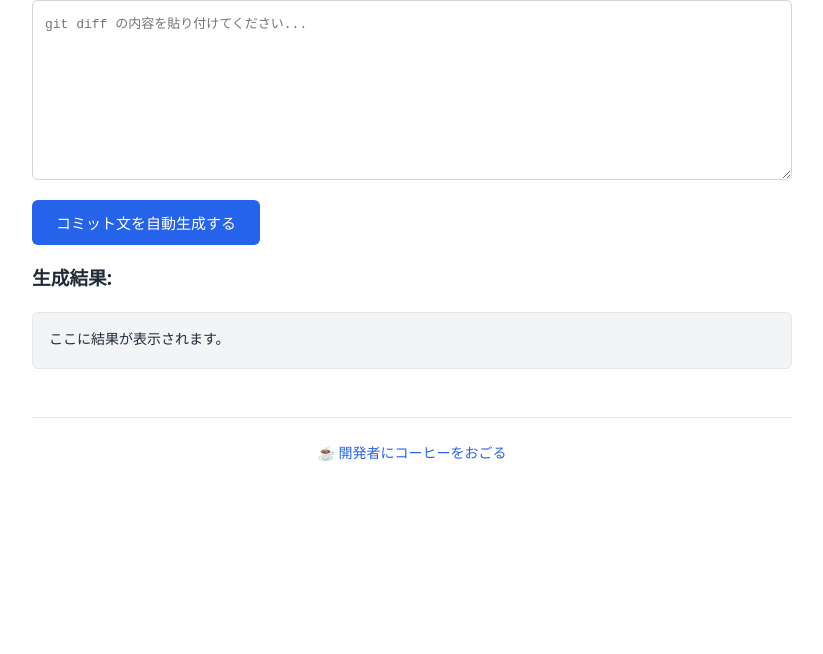
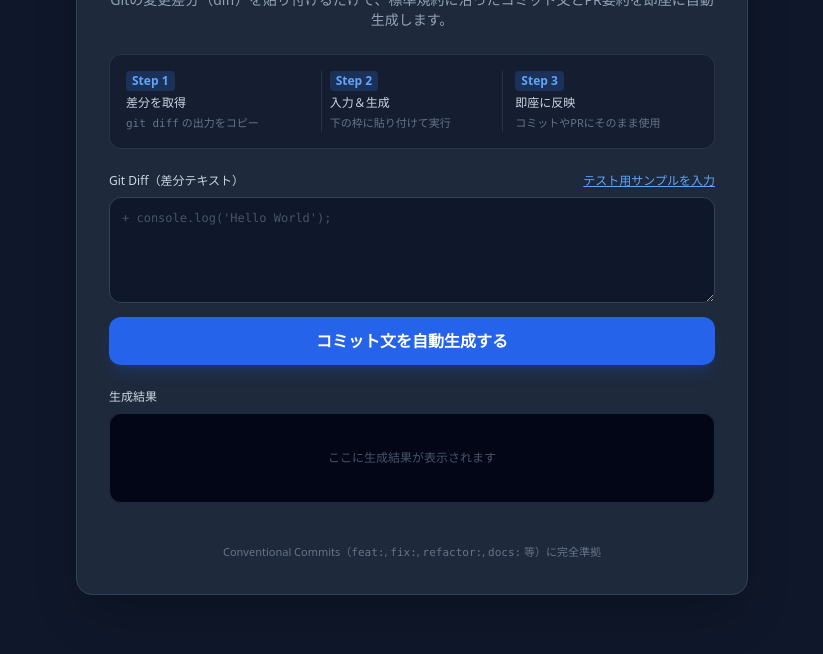
Before and after one commit to ikedalef/ai-commit-tool, a plain HTML site: page public/index.html in a window 1280 px wide. Shown: the part 146-800 px from the top of the page, without its empty margins (228-1051 px from the left). Drawn offline with nearby package versions, Linux system fonts and the light colour scheme.

Commit message:
Update index.html

```diff
--- a/public/index.html
+++ b/public/index.html
@@ -4,78 +4,115 @@
   <meta charset="UTF-8">
   <meta name="viewport" content="width=device-width, initial-scale=1.0">
   <title>AI Git Commit & PR Generator</title>
-  <style>
-    body { font-family: system-ui, -apple-system, sans-serif; max-width: 760px; margin: 40px auto; padding: 0 16px; line-height: 1.6; color: #1f2937; }
-    h1 { font-size: 24px; margin-bottom: 8px; }
-    p.desc { color: #4b5563; font-size: 14px; margin-top: 0; }
-    textarea { width: 100%; height: 180px; box-sizing: border-box; padding: 12px; font-family: monospace; font-size: 13px; border: 1px solid #d1d5db; border-radius: 6px; }
-    button { background: #2563eb; color: white; border: none; padding: 12px 24px; border-radius: 6px; cursor: pointer; font-size: 15px; font-weight: 500; margin-top: 12px; }
-    button:disabled { opacity: 0.6; cursor: not-allowed; }
-    pre { background: #f3f4f6; padding: 16px; border-radius: 6px; white-space: pre-wrap; font-size: 14px; border: 1px solid #e5e7eb; }
-    .share-box { margin-top: 16px; padding: 12px; background: #ecfdf5; border: 1px solid #a7f3d0; border-radius: 6px; font-size: 14px; display: none; }
-    .footer { margin-top: 48px; border-top: 1px solid #e5e7eb; padding-top: 24px; text-align: center; font-size: 14px; color: #6b7280; }
-  </style>
+  <script src="https://cdn.tailwindcss.com"></script>
 </head>
-<body>
-  <h1>AI Git Commit & PR Generator</h1>
-  <p class="desc"><code>git diff</code> の出力を貼り付けると、規約（Conventional Commits）に準拠したコミット文とPR要約を即座に生成します。</p>
+<body class="bg-slate-900 text-slate-100 min-h-screen py-8 px-4 flex justify-center items-center">
+  <main class="max-w-2xl w-full bg-slate-800 border border-slate-700 rounded-2xl p-6 sm:p-8 shadow-2xl space-y-6">
 
-  <textarea id="diffInput" placeholder="git diff の内容を貼り付けてください..."></textarea>
-  <button id="btn" onclick="generate()">コミット文を自動生成する</button>
+    <!-- タイトル・概要 -->
+    <header class="text-center space-y-2">
+      <h1 class="text-2xl sm:text-3xl font-extrabold tracking-tight bg-clip-text text-transparent bg-gradient-to-r from-blue-400 to-teal-300">
+        AI Git Commit & PR Generator
+      </h1>
+      <p class="text-xs sm:text-sm text-slate-400">
+        Gitの変更差分（diff）を貼り付けるだけで、標準規約に沿ったコミット文とPR要約を即座に自動生成します。
+      </p>
+    </header>
 
-  <div id="shareBox" class="share-box">
-    公開URLが自動生成されました: <a id="shareLink" href="#" target="_blank"></a>
-  </div>
+    <!-- 3ステップ ガイド -->
+    <section class="grid grid-cols-3 gap-3 bg-slate-900/60 p-4 rounded-xl border border-slate-700/60 text-xs">
+      <div class="space-y-1">
+        <span class="inline-block px-1.5 py-0.5 rounded bg-blue-500/20 text-blue-400 font-bold">Step 1</span>
+        <p class="text-slate-300 font-medium">差分を取得</p>
+        <p class="text-slate-500 text-[11px]"><code>git diff</code> の出力をコピー</p>
+      </div>
+      <div class="space-y-1 border-x border-slate-700/60 px-2">
+        <span class="inline-block px-1.5 py-0.5 rounded bg-blue-500/20 text-blue-400 font-bold">Step 2</span>
+        <p class="text-slate-300 font-medium">入力＆生成</p>
+        <p class="text-slate-500 text-[11px]">下の枠に貼り付けて実行</p>
+      </div>
+      <div class="space-y-1">
+        <span class="inline-block px-1.5 py-0.5 rounded bg-blue-500/20 text-blue-400 font-bold">Step 3</span>
+        <p class="text-slate-300 font-medium">即座に反映</p>
+        <p class="text-slate-500 text-[11px]">コミットやPRにそのまま使用</p>
+      </div>
+    </section>
 
-  <h3>生成結果:</h3>
-  <pre id="output">ここに結果が表示されます。</pre>
+    <!-- 入力エリア -->
+    <section class="space-y-2">
+      <div class="flex justify-between items-center text-xs">
+        <label for="diffInput" class="text-slate-300 font-medium">Git Diff（差分テキスト）</label>
+        <button id="sampleBtn" class="text-blue-400 hover:text-blue-300 underline cursor-pointer">テスト用サンプルを入力</button>
+      </div>
+      <textarea id="diffInput" rows="5" placeholder="+ console.log('Hello World');" class="w-full bg-slate-900 border border-slate-700 rounded-xl p-3 font-mono text-xs text-slate-200 placeholder-slate-600 focus:outline-none focus:border-blue-500 transition-colors"></textarea>
+      <button id="generateBtn" class="w-full bg-blue-600 hover:bg-blue-500 text-white font-bold py-3 rounded-xl transition shadow-lg shadow-blue-600/20 active:scale-[0.99] cursor-pointer">
+        コミット文を自動生成する
+      </button>
+    </section>
 
-  <div class="footer">
-    <a href="https://buymeacoffee.com/" target="_blank" style="color:#2563eb; text-decoration:none;">☕ 開発者にコーヒーをおごる</a>
-  </div>
+    <!-- 出力エリア -->
+    <section class="space-y-2">
+      <div class="flex justify-between items-center text-xs">
+        <label class="text-slate-300 font-medium">生成結果</label>
+        <button id="copyBtn" class="hidden text-xs bg-slate-700 hover:bg-slate-600 text-slate-200 px-3 py-1 rounded transition cursor-pointer">コピー</button>
+      </div>
+      <pre id="resultArea" class="bg-slate-950 border border-slate-800 rounded-xl p-4 font-mono text-xs text-slate-300 whitespace-pre-wrap min-h-[90px] flex items-center justify-center text-slate-600">ここに生成結果が表示されます</pre>
+    </section>
+
+    <!-- フッター説明 -->
+    <footer class="text-center text-[11px] text-slate-500 border-t border-slate-800 pt-4">
+      Conventional Commits（<code>feat:</code>, <code>fix:</code>, <code>refactor:</code>, <code>docs:</code> 等）に完全準拠
+    </footer>
+
+  </main>
 
   <script>
-    async function generate() {
-      const diff = document.getElementById('diffInput').value.trim();
-      const btn = document.getElementById('btn');
-      const output = document.getElementById('output');
-      const shareBox = document.getElementById('shareBox');
-      const shareLink = document.getElementById('shareLink');
+    const btn = document.getElementById('generateBtn');
+    const input = document.getElementById('diffInput');
+    const result = document.getElementById('resultArea');
+    const copyBtn = document.getElementById('copyBtn');
+    const sampleBtn = document.getElementById('sampleBtn');
 
+    sampleBtn.addEventListener('click', () => {
+      input.value = "diff --git a/src/app.js b/src/app.js\n--- a/src/app.js\n+++ b/src/app.js\n@@ -5,3 +5,4 @@\n- const timeout = 1000;\n+ const timeout = 3000;\n+ console.log('connection timeout updated');";
+    });
+
+    btn.addEventListener('click', async () => {
+      const diff = input.value.trim();
       if (!diff) {
-        alert("Git Diff を入力してください。");
+        result.textContent = 'Gitの差分（diff）を入力してください。';
+        result.classList.remove('items-center', 'justify-center', 'text-slate-600');
         return;
       }
 
       btn.disabled = true;
-      btn.innerText = "生成中...";
-      output.innerText = "AIが解析・生成しています...";
-      shareBox.style.display = "none";
+      btn.textContent = '生成中...';
+      result.textContent = 'AIが解析中...';
+      result.classList.remove('items-center', 'justify-center', 'text-slate-600');
 
       try {
         const res = await fetch('/api/generate', {
           method: 'POST',
           headers: { 'Content-Type': 'application/json' },
-          body: JSON.stringify({ diffText: diff })
+          body: JSON.stringify({ diff })
         });
-
         const data = await res.json();
-        if (data.error) throw new Error(data.error);
-
-        output.innerText = data.result;
-
-        if (data.shareUrl) {
-          shareLink.href = data.shareUrl;
-          shareLink.innerText = window.location.origin + data.shareUrl;
-          shareBox.style.display = "block";
-        }
+        const text = data.commit || data.commitMessage || data.message || data.result || '生成に失敗しました。';
+        result.textContent = text;
+        copyBtn.classList.remove('hidden');
       } catch (err) {
-        output.innerText = "エラー: " + err.message;
+        result.textContent = '通信エラーが発生しました。';
       } finally {
         btn.disabled = false;
-        btn.innerText = "コミット文を自動生成する";
+        btn.textContent = 'コミット文を自動生成する';
       }
-    }
+    });
+
+    copyBtn.addEventListener('click', () => {
+      navigator.clipboard.writeText(result.textContent);
+      copyBtn.textContent = 'コピー完了！';
+      setTimeout(() => { copyBtn.textContent = 'コピー'; }, 2000);
+    });
   </script>
 </body>
 </html>
```
